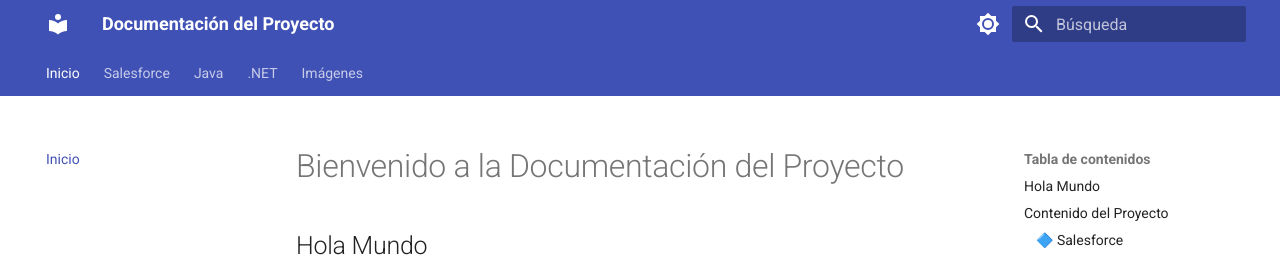
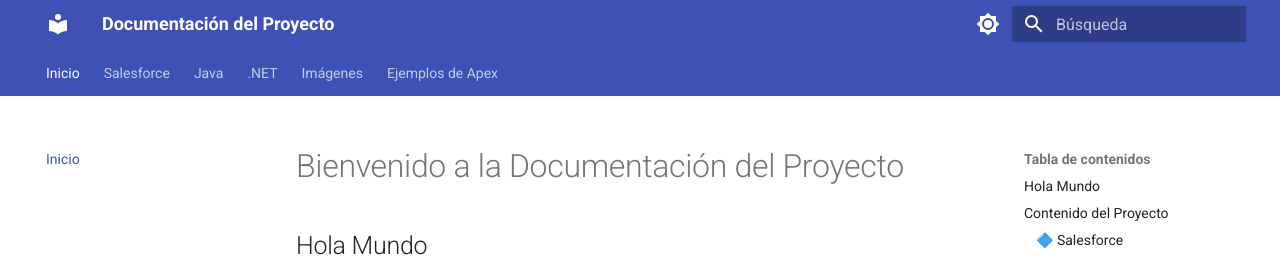
Before and after one commit to DannyArevaloS/apuntes_documentacion.github.io, an MkDocs documentation site: the page built from docs/index.md, in a window 1280 px wide and 900 px high. Shown: the top 257 px of the window. Built offline with MkDocs 1.6.1 and Material for MkDocs 9.7.7, drawn with Linux system fonts in a browser that asks for light colours.

Commit message:
Update mkdocs.yml file

```diff
--- a/mkdocs.yml
+++ b/mkdocs.yml
@@ -1,6 +1,8 @@
 site_name: Documentación del Proyecto
 site_description: Proyecto de documentación técnica
 site_author: Danny
+
+
 
 theme:
   name: material
@@ -42,6 +44,7 @@ nav:
   - .NET:
       - Introducción: dotnet/index.md
   - Imágenes: images/index.md
+  - Ejemplos de Apex: docs/ApexExamples.md
 
 markdown_extensions:
   - pymdownx.highlight:
```
